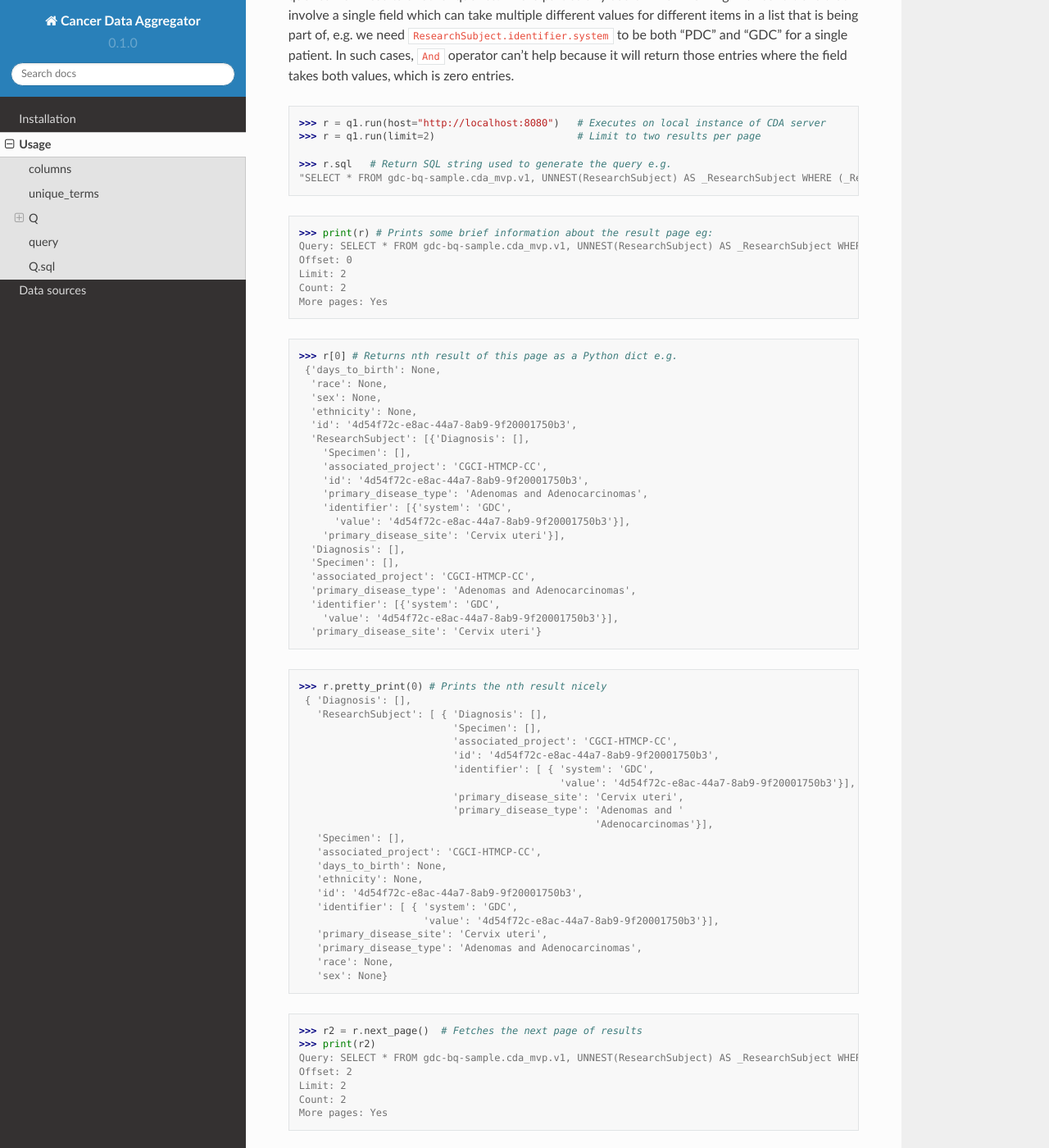
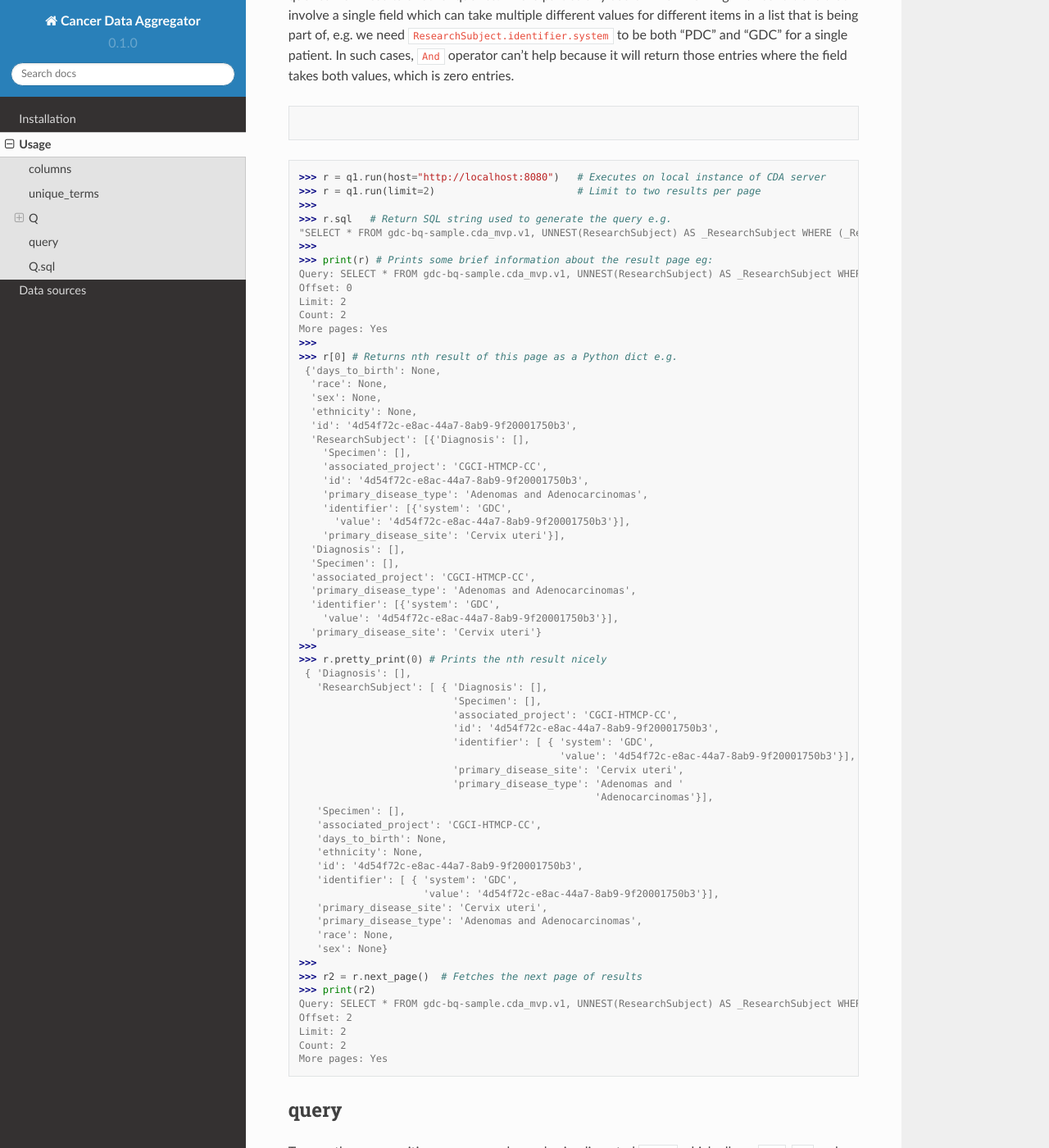
Before and after one commit to CancerDataAggregator/CDA-HelpDesk, a Sphinx documentation site: the page built from docs/source/usage.rst, in a window 1280 px wide and 1400 px high, scrolled down 9408 px. Shown: the whole window at 82% size. Built offline with Sphinx 7.4.7 and the Read the Docs theme 2.0.0, drawn with Linux system fonts in a browser that asks for light colours; pages that are not in the unit, such as notebooks, are missing from menus.

```diff
--- a/docs/source/usage.rst
+++ b/docs/source/usage.rst
@@ -402,6 +402,7 @@ In this case, we have a result that contains more than 1000 records which is the
 
  >>> print(r2)
 
+
 Alternatively, we can use the ``offset`` argument to specify the record to start from:
 
 .. code-block:: python
@@ -479,21 +480,19 @@ As you can see, this is achieved by utilizing ``From`` operator. The ``From`` op
 
 
 .. code-block:: python
-
- >>> r = q1.run(host="http://localhost:8080")   # Executes on local instance of CDA server
- >>> r = q1.run(limit=2)                        # Limit to two results per page
-
- >>> r.sql   # Return SQL string used to generate the query e.g.
- "SELECT * FROM gdc-bq-sample.cda_mvp.v1, UNNEST(ResearchSubject) AS _ResearchSubject WHERE (_ResearchSubject.primary_disease_type = 'Adenomas and Adenocarcinomas')"
-
+>>> r = q1.run(host="http://localhost:8080")   # Executes on local instance of CDA server
+>>> r = q1.run(limit=2)                        # Limit to two results per page
+>>>
+>>> r.sql   # Return SQL string used to generate the query e.g.
+"SELECT * FROM gdc-bq-sample.cda_mvp.v1, UNNEST(ResearchSubject) AS _ResearchSubject WHERE (_ResearchSubject.primary_disease_type = 'Adenomas and Adenocarcinomas')"
+>>>
 >>> print(r) # Prints some brief information about the result page eg:
 Query: SELECT * FROM gdc-bq-sample.cda_mvp.v1, UNNEST(ResearchSubject) AS _ResearchSubject WHERE (_ResearchSubject.# primary_disease_type = 'Adenomas and Adenocarcinomas')
 Offset: 0
 Limit: 2
 Count: 2
 More pages: Yes
-
-
+>>>
 >>> r[0] # Returns nth result of this page as a Python dict e.g.
  {'days_to_birth': None,
   'race': None,
@@ -515,8 +514,7 @@ More pages: Yes
   'identifier': [{'system': 'GDC',
     'value': '4d54f72c-e8ac-44a7-8ab9-9f20001750b3'}],
   'primary_disease_site': 'Cervix uteri'}
-
-
+>>>
 >>> r.pretty_print(0) # Prints the nth result nicely
  { 'Diagnosis': [],
    'ResearchSubject': [ { 'Diagnosis': [],
@@ -539,8 +537,7 @@ More pages: Yes
    'primary_disease_type': 'Adenomas and Adenocarcinomas',
    'race': None,
    'sex': None}
-
-
+>>>
 >>> r2 = r.next_page()  # Fetches the next page of results
 >>> print(r2)
 Query: SELECT * FROM gdc-bq-sample.cda_mvp.v1, UNNEST(ResearchSubject) AS _ResearchSubject WHERE (_ResearchSubject.# primary_disease_type = 'Adenomas and Adenocarcinomas')
@@ -548,7 +545,6 @@ Offset: 2
 Limit: 2
 Count: 2
 More pages: Yes
-
 
 
 query
```
